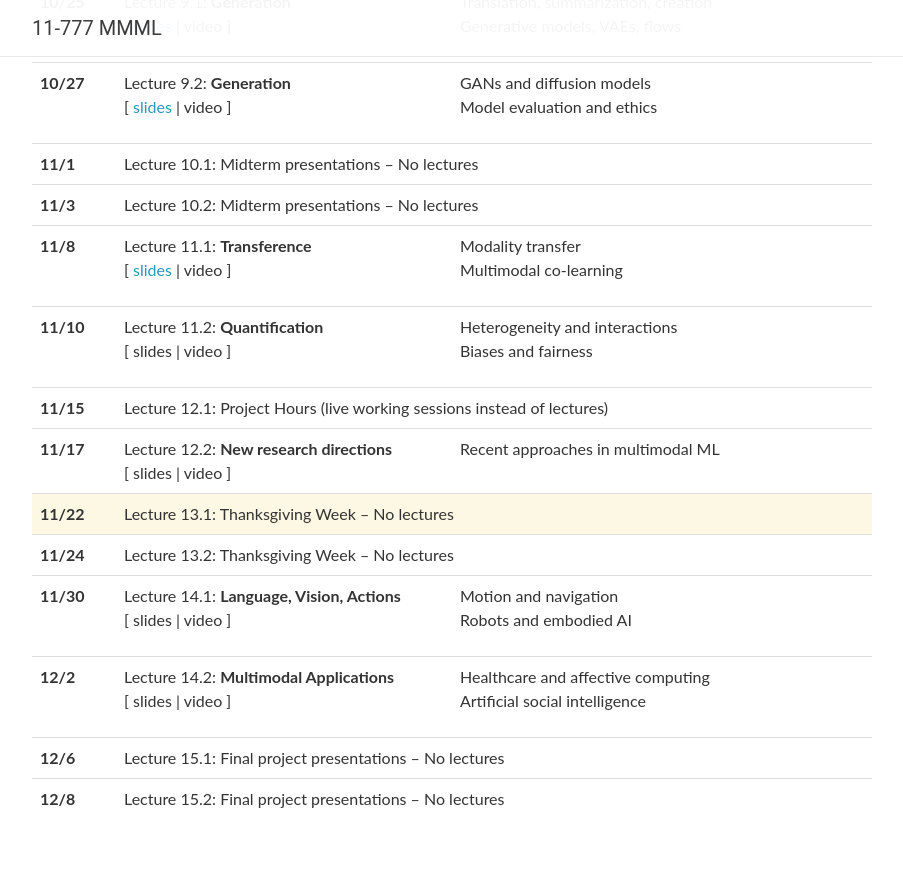
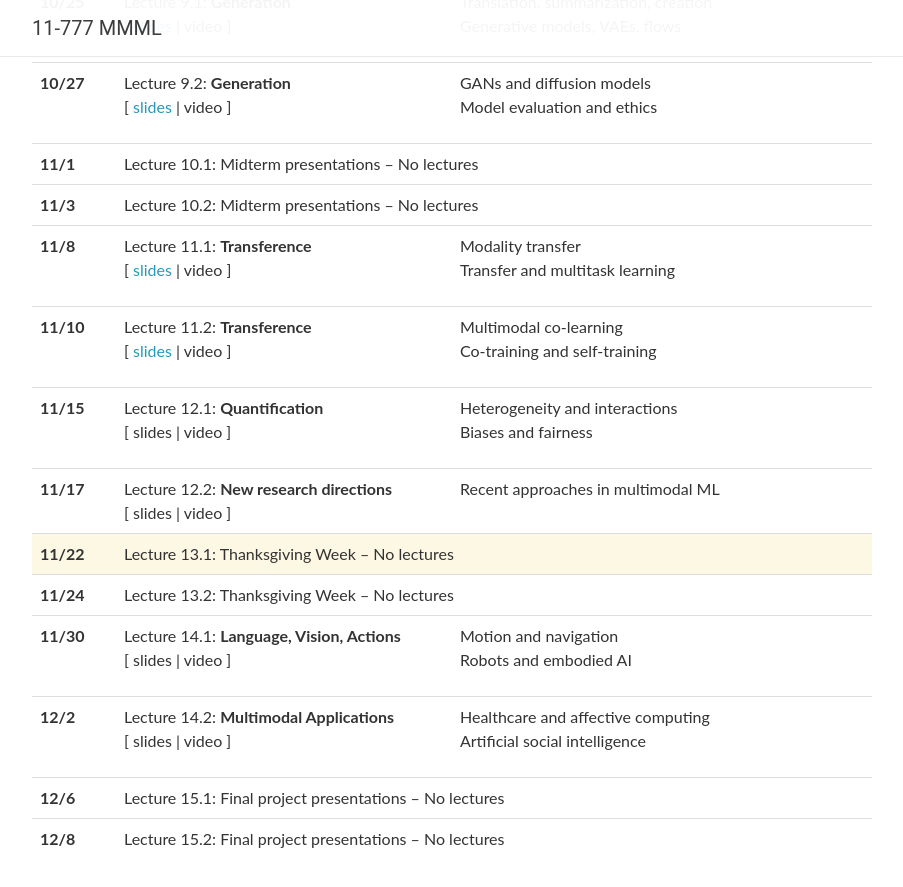
Before and after one commit to CMU-MultiComp-Lab/mmml-course, a Jekyll site: the page built from fall2022/_pages/schedule.md, in a window 1280 px wide and 900 px high, scrolled down 1408 px. Shown: the top 887 px of the window, without its empty margins (188-1091 px from the left). Built offline with Jekyll 4.4.1, drawn with Linux system fonts in a browser that asks for light colours; nearby versions of some CDN libraries; comment, search, counter and statistics services are not loaded.

Commit message:
Update lectures_2022.yml

```diff
--- a/_data/lectures_2022.yml
+++ b/_data/lectures_2022.yml
@@ -213,28 +213,29 @@
   video:
   topics:
     - Modality transfer <br/>
-    - Multimodal co-learning
+    - Transfer and multitask learning
   readings:
   logistics:
 
 - date: 11/10
   title: >
-    Lecture 11.2: <strong>Quantification</strong>
+    Lecture 11.2: <strong>Transference</strong>
+  slides: "https://piazza.com/class_profile/get_resource/l7azp3o09q267p/laakmpql7uc28"
+  video:
+  topics:
+    - Multimodal co-learning <br/>
+    - Co-training and self-training
+  readings:
+  logistics:
+
+- date: 11/15
+  title: >
+    Lecture 12.1: <strong>Quantification</strong>
   slides:
   video:
   topics:
     - Heterogeneity and interactions <br/>
     - Biases and fairness
-  readings:
-  logistics:
-
-- date: 11/15
-  title: >
-    Lecture 12.1: Project Hours (live working sessions instead of lectures)
-  slides:
-  video:
-  topics:
-    - Project Hours
   readings:
   logistics:
 
```
